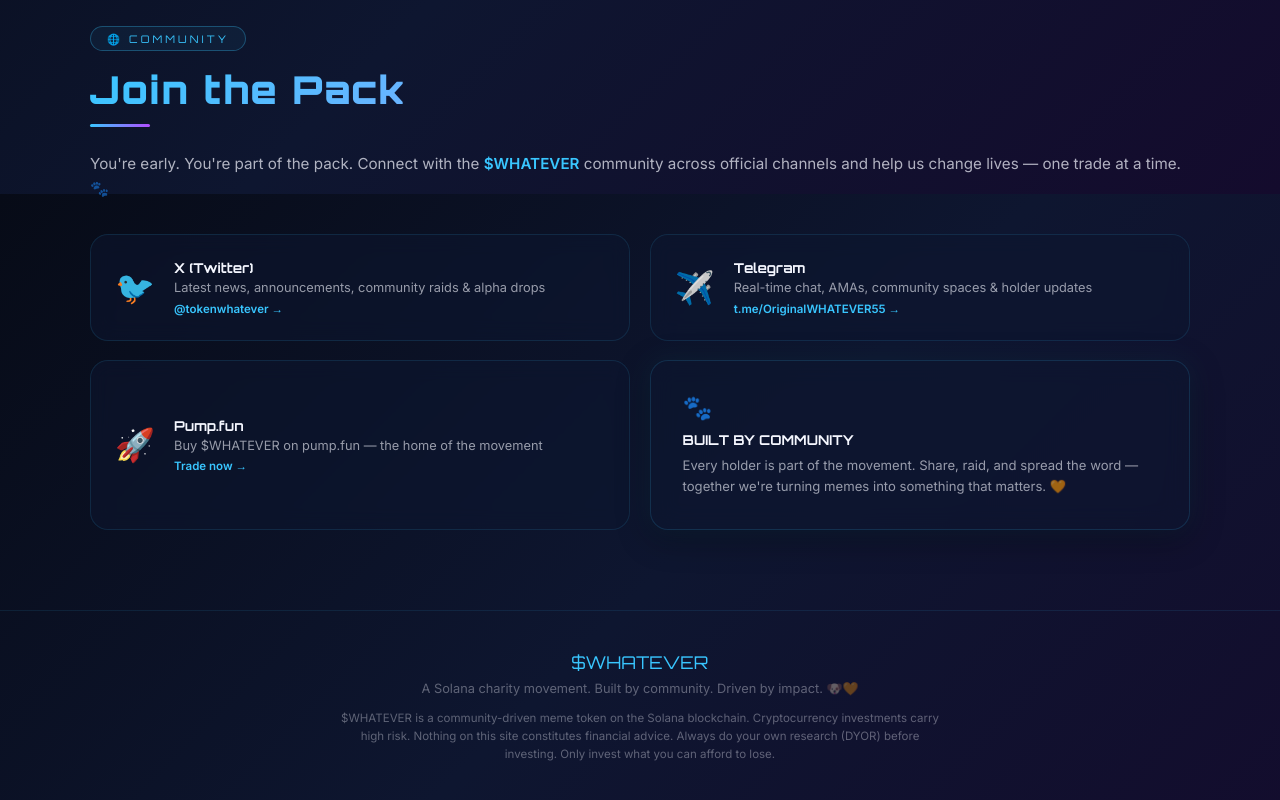
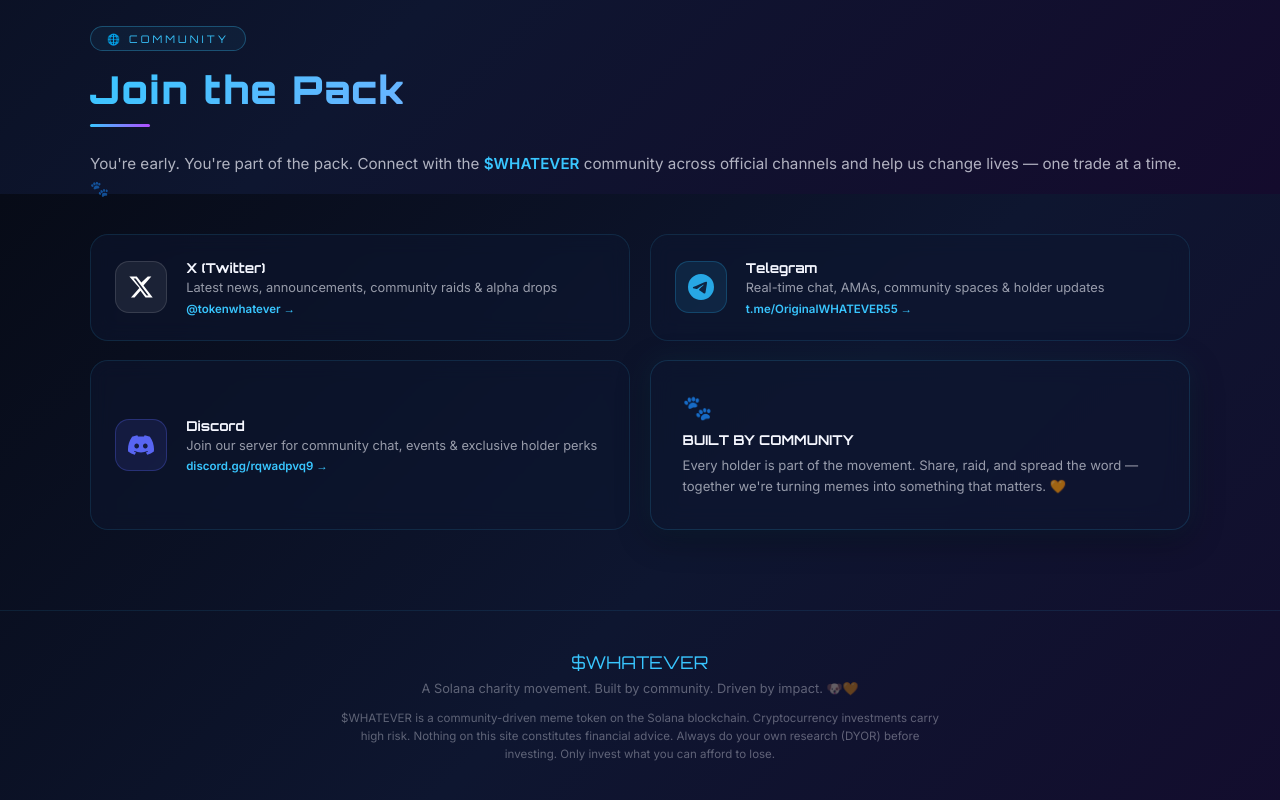
Before and after one commit to fxnovice/whatevertoken, a plain HTML site: page index.html in a window 1280 px wide. Shown: the part 4606-5406 px from the top of the page. Drawn offline with Linux system fonts and the light colour scheme.

Commit message:
Update index.html

```diff
--- a/index.html
+++ b/index.html
@@ -381,7 +381,25 @@
       transform: translateY(-4px); border-color: rgba(57,198,255,0.4);
       box-shadow: 0 0 30px var(--glow-b);
     }
-    .social-icon { font-size: 2rem; flex-shrink: 0; }
+    /* ── SOCIAL ICON CONTAINER ── */
+    .social-icon-wrap {
+      width: 52px; height: 52px; border-radius: 14px;
+      display: flex; align-items: center; justify-content: center;
+      flex-shrink: 0;
+    }
+    .social-icon-wrap svg { width: 26px; height: 26px; }
+    .social-icon-wrap.x-icon {
+      background: rgba(255,255,255,0.07);
+      border: 1px solid rgba(255,255,255,0.12);
+    }
+    .social-icon-wrap.tg-icon {
+      background: rgba(39,167,228,0.12);
+      border: 1px solid rgba(39,167,228,0.25);
+    }
+    .social-icon-wrap.discord-icon {
+      background: rgba(88,101,242,0.12);
+      border: 1px solid rgba(88,101,242,0.3);
+    }
     .social-name { font-family: var(--font-h); font-size: 0.85rem; font-weight: 700; color: var(--white); margin-bottom: 0.25rem; }
     .social-desc { font-size: 0.8rem; color: rgba(245,247,255,0.6); }
     .social-cta { font-size: 0.72rem; color: var(--blue); font-weight: 600; margin-top: 0.4rem; }
@@ -666,7 +684,6 @@
       <p class="roadmap-subtitle">💜 TOGETHER, WE DO MORE.</p>
     </div>
     <div class="roadmap-grid">
-      <!-- Phase 1 -->
       <div class="phase-card fade-in">
         <div class="phase-number">Phase 1</div>
         <div class="phase-title">— FOUNDATION</div>
@@ -680,7 +697,6 @@
           <li>Build strong holder base</li>
         </ul>
       </div>
-      <!-- Phase 2 -->
       <div class="phase-card fade-in">
         <div class="phase-number">Phase 2</div>
         <div class="phase-title">— GROWTH</div>
@@ -694,7 +710,6 @@
           <li>Strengthen brand identity</li>
         </ul>
       </div>
-      <!-- Phase 3 -->
       <div class="phase-card fade-in">
         <div class="phase-number">Phase 3</div>
         <div class="phase-title">— IMPACT</div>
@@ -708,7 +723,6 @@
           <li>Establish $WHATEVER as a recognized charity movement</li>
         </ul>
       </div>
-      <!-- Phase 4 -->
       <div class="phase-card fade-in">
         <div class="phase-number">Phase 4</div>
         <div class="phase-title">— EXPANSION</div>
@@ -807,37 +821,61 @@
       You're early. You're part of the pack. Connect with the <strong style="color:var(--blue)">$WHATEVER</strong> community across official channels and help us change lives — one trade at a time. 🐾
     </p>
     <div class="social-grid">
+
+      <!-- X / Twitter -->
       <a href="https://x.com/tokenwhatever" target="_blank" rel="noopener" class="social-card fade-in">
-        <div class="social-icon">🐦</div>
+        <div class="social-icon-wrap x-icon">
+          <!-- X (Twitter) official SVG logo -->
+          <svg viewBox="0 0 24 24" fill="none" xmlns="http://www.w3.org/2000/svg">
+            <path d="M18.244 2.25h3.308l-7.227 8.26 8.502 11.24H16.17l-4.714-6.231-5.401 6.231H2.747l7.73-8.835L1.254 2.25H8.08l4.261 5.636 5.903-5.636Zm-1.161 17.52h1.833L7.084 4.126H5.117L17.083 19.77Z" fill="white"/>
+          </svg>
+        </div>
         <div>
           <div class="social-name">X (Twitter)</div>
           <div class="social-desc">Latest news, announcements, community raids &amp; alpha drops</div>
           <div class="social-cta">@tokenwhatever →</div>
         </div>
       </a>
+
+      <!-- Telegram -->
       <a href="https://t.me/OriginalWHATEVER55" target="_blank" rel="noopener" class="social-card fade-in">
-        <div class="social-icon">✈️</div>
+        <div class="social-icon-wrap tg-icon">
+          <!-- Telegram official SVG logo -->
+          <svg viewBox="0 0 24 24" fill="none" xmlns="http://www.w3.org/2000/svg">
+            <path d="M11.944 0A12 12 0 0 0 0 12a12 12 0 0 0 12 12 12 12 0 0 0 12-12A12 12 0 0 0 12 0a12 12 0 0 0-.056 0zm4.962 7.224c.1-.002.321.023.465.14a.506.506 0 0 1 .171.325c.016.093.036.306.02.472-.18 1.898-.962 6.502-1.36 8.627-.168.9-.499 1.201-.82 1.23-.696.065-1.225-.46-1.9-.902-1.056-.693-1.653-1.124-2.678-1.8-1.185-.78-.417-1.21.258-1.91.177-.184 3.247-2.977 3.307-3.23.007-.032.014-.15-.056-.212s-.174-.041-.249-.024c-.106.024-1.793 1.14-5.061 3.345-.48.33-.913.49-1.302.48-.428-.008-1.252-.241-1.865-.44-.752-.245-1.349-.374-1.297-.789.027-.216.325-.437.893-.663 3.498-1.524 5.83-2.529 6.998-3.014 3.332-1.386 4.025-1.627 4.476-1.635z" fill="#27A7E4"/>
+          </svg>
+        </div>
         <div>
           <div class="social-name">Telegram</div>
           <div class="social-desc">Real-time chat, AMAs, community spaces &amp; holder updates</div>
           <div class="social-cta">t.me/OriginalWHATEVER55 →</div>
         </div>
       </a>
-      <a href="https://pump.fun/coin/AJba6TsLSNzpYHRajPBppEWiH8AFp43cxAefwMJ5pump" target="_blank" rel="noopener" class="social-card fade-in">
-        <div class="social-icon">🚀</div>
+
+      <!-- Discord -->
+      <a href="https://discord.gg/rqwadpvq9" target="_blank" rel="noopener" class="social-card fade-in">
+        <div class="social-icon-wrap discord-icon">
+          <!-- Discord official SVG logo -->
+          <svg viewBox="0 0 24 24" fill="none" xmlns="http://www.w3.org/2000/svg">
+            <path d="M20.317 4.492c-1.53-.69-3.17-1.2-4.885-1.49a.075.075 0 0 0-.079.036c-.21.369-.444.85-.608 1.23a18.566 18.566 0 0 0-5.487 0 12.36 12.36 0 0 0-.617-1.23A.077.077 0 0 0 8.562 3c-1.714.29-3.354.8-4.885 1.491a.07.07 0 0 0-.032.027C.533 9.093-.32 13.555.099 17.961a.08.08 0 0 0 .031.055 20.03 20.03 0 0 0 5.993 2.98.078.078 0 0 0 .084-.026c.462-.62.874-1.275 1.226-1.963.021-.04.001-.088-.041-.104a13.201 13.201 0 0 1-1.872-.878.075.075 0 0 1-.008-.125c.126-.093.252-.19.372-.287a.075.075 0 0 1 .078-.01c3.927 1.764 8.18 1.764 12.061 0a.075.075 0 0 1 .079.009c.12.098.245.195.372.288a.075.075 0 0 1-.006.125c-.598.344-1.22.635-1.873.877a.075.075 0 0 0-.041.105c.36.687.772 1.341 1.225 1.962a.077.077 0 0 0 .084.028 19.963 19.963 0 0 0 6.002-2.981.076.076 0 0 0 .032-.054c.5-5.094-.838-9.52-3.549-13.442a.06.06 0 0 0-.031-.028zM8.02 15.278c-1.182 0-2.157-1.069-2.157-2.38 0-1.312.956-2.38 2.157-2.38 1.21 0 2.176 1.077 2.157 2.38 0 1.312-.956 2.38-2.157 2.38zm7.975 0c-1.183 0-2.157-1.069-2.157-2.38 0-1.312.955-2.38 2.157-2.38 1.21 0 2.176 1.077 2.157 2.38 0 1.312-.946 2.38-2.157 2.38z" fill="#5865F2"/>
+          </svg>
+        </div>
         <div>
-          <div class="social-name">Pump.fun</div>
-          <div class="social-desc">Buy $WHATEVER on pump.fun — the home of the movement</div>
-          <div class="social-cta">Trade now →</div>
+          <div class="social-name">Discord</div>
+          <div class="social-desc">Join our server for community chat, events &amp; exclusive holder perks</div>
+          <div class="social-cta">discord.gg/rqwadpvq9 →</div>
         </div>
       </a>
+
+      <!-- Built by Community card -->
       <div class="glass-card fade-in" style="border-radius:18px;">
-        <div class="social-icon" style="font-size:1.5rem; margin-bottom:0.6rem;">🐾</div>
+        <div style="font-size:1.5rem; margin-bottom:0.6rem;">🐾</div>
         <div class="social-name" style="font-family:var(--font-h); font-size:0.85rem; color:var(--white); margin-bottom:0.4rem;">BUILT BY COMMUNITY</div>
         <div class="social-desc" style="font-size:0.82rem; color:rgba(245,247,255,0.6); line-height:1.6;">
           Every holder is part of the movement. Share, raid, and spread the word — together we're turning memes into something that matters. 🧡
         </div>
       </div>
+
     </div>
   </div>
 </section>
@@ -969,10 +1007,11 @@ const KB = {
   "tell me about the tokenomics": "🧡 Simple tokenomics: 90% of creator rewards go to dog shelter donations (via the Charity Vault as USDT), and 10% goes to the Growth Wallet for marketing and partnerships. No hidden taxes, no rug mechanics. Just clean, community-first design. 🐾",
   "roadmap": "🗺️ $WHATEVER Roadmap:\n\n📍 Phase 1 — Foundation: Fair launch, Telegram, X, website, charity vault structure\n\n📍 Phase 2 — Growth: Influencers, marketing, meme contests, AMAs, global network\n\n📍 Phase 3 — Impact: First shelter donation, transparency reports, shelter partnerships\n\n📍 Phase 4 — Expansion: Utility features, merchandise, exchange listings, governance\n\nFrom memes to meaning — together we do more! 💜",
   "what is the roadmap": "🗺️ The roadmap has 4 phases: Foundation (launch & community), Growth (marketing & partnerships), Impact (first donations & shelter expansion), and Expansion (utility, merch, exchanges, governance). We're just getting started! 🐾",
-  "socials": "🌐 Official $WHATEVER Channels:\n\n🐦 X (Twitter): @tokenwhatever\n✈️ Telegram: t.me/OriginalWHATEVER55\n🚀 Pump.fun: pump.fun/coin/AJba6TsLSNzpYHRajPBppEWiH8AFp43cxAefwMJ5pump\n\nJoin the pack and be part of the movement! 🐶",
-  "social media": "🌐 Find us at:\n• X: @tokenwhatever\n• Telegram: t.me/OriginalWHATEVER55\n• Pump.fun for trading!\n\nJoin the pack! 🐾",
+  "socials": "🌐 Official $WHATEVER Channels:\n\n🐦 X (Twitter): @tokenwhatever\n✈️ Telegram: t.me/OriginalWHATEVER55\n💬 Discord: discord.gg/rqwadpvq9\n🚀 Pump.fun: pump.fun/coin/AJba6TsLSNzpYHRajPBppEWiH8AFp43cxAefwMJ5pump\n\nJoin the pack and be part of the movement! 🐶",
+  "social media": "🌐 Find us at:\n• X: @tokenwhatever\n• Telegram: t.me/OriginalWHATEVER55\n• Discord: discord.gg/rqwadpvq9\n• Pump.fun for trading!\n\nJoin the pack! 🐾",
   "telegram": "✈️ Join our Telegram community: t.me/OriginalWHATEVER55\n\nGet real-time updates, community chat, AMAs, and holder announcements! 🐶",
   "twitter": "🐦 Follow us on X: @tokenwhatever (https://x.com/tokenwhatever)\n\nLatest news, raids, alpha, and community vibes! 🐾",
+  "discord": "💬 Join our Discord server: discord.gg/rqwadpvq9\n\nCommunity chat, events, exclusive holder perks and more! 🐾",
   "rug": "🔒 $WHATEVER is designed to be as fair as possible:\n• Fair launch on pump.fun — no pre-sale\n• No hidden taxes\n• No insider dumps\n• Charity structure built in from day one\n\nAlways DYOR (do your own research) — we're just here to do good. 🐾",
   "is it safe": "🔒 $WHATEVER had a fair launch on pump.fun with no pre-sale or insider allocation. That said, all crypto carries risk. The team is building transparently with charity at the core. Always invest only what you can afford to lose. DYOR! 🐾",
   "solana": "⚡ $WHATEVER is built on Solana — the fastest Layer 1 blockchain with near-zero fees and a massive thriving ecosystem. Perfect for a community-driven charity token! 🐾",
@@ -989,7 +1028,7 @@ function getBotReply(input) {
   for(const key in KB) {
     if(lower.includes(key)) return KB[key];
   }
-  return "🤔 Great question! I'm not sure about that specific one. For the latest info, join our Telegram (t.me/OriginalWHATEVER55) or follow us on X (@tokenwhatever). You can also check the sections on this page for full details! 🐾";
+  return "🤔 Great question! I'm not sure about that specific one. For the latest info, join our Discord (discord.gg/rqwadpvq9), Telegram (t.me/OriginalWHATEVER55) or follow us on X (@tokenwhatever). 🐾";
 }
 
 function addMsg(text, type) {
```
